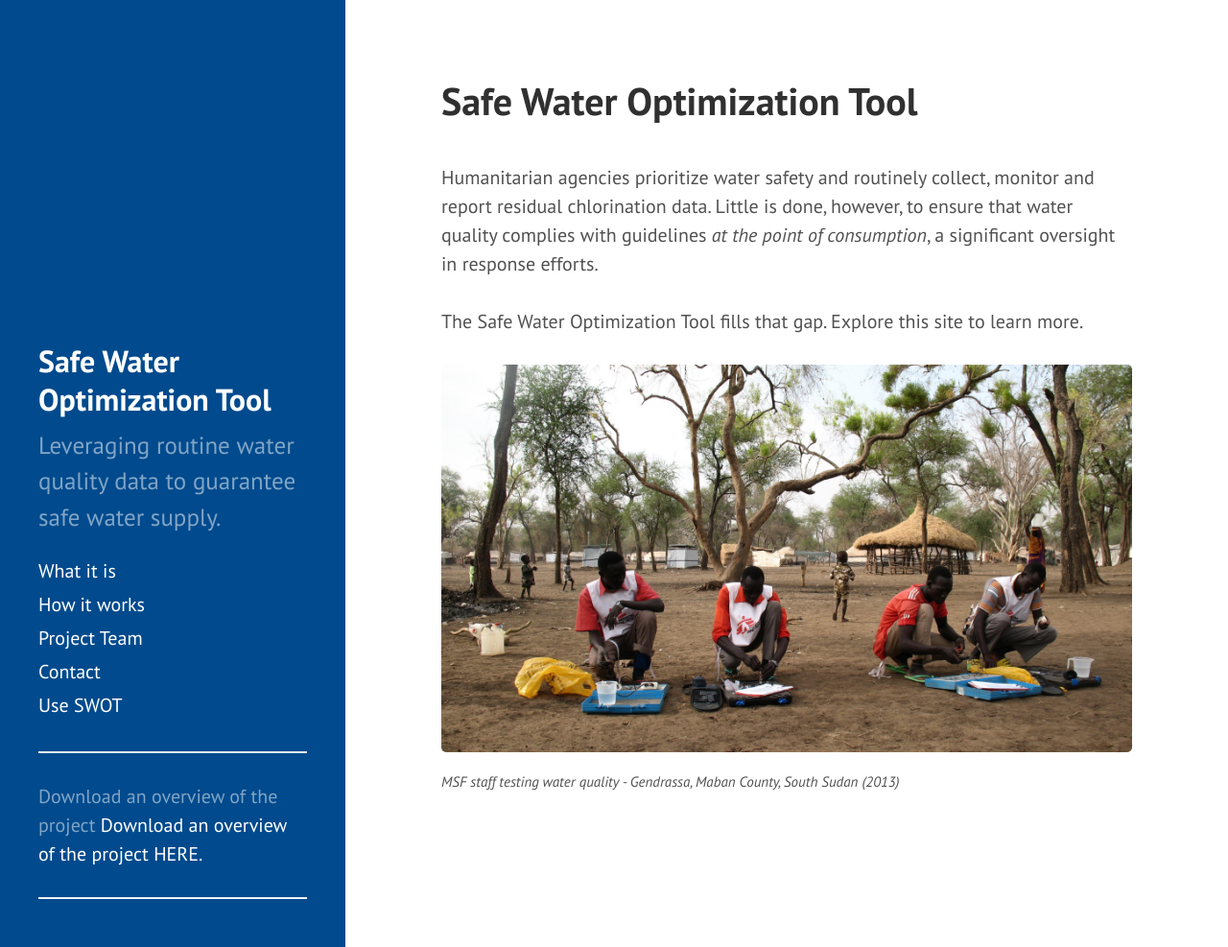
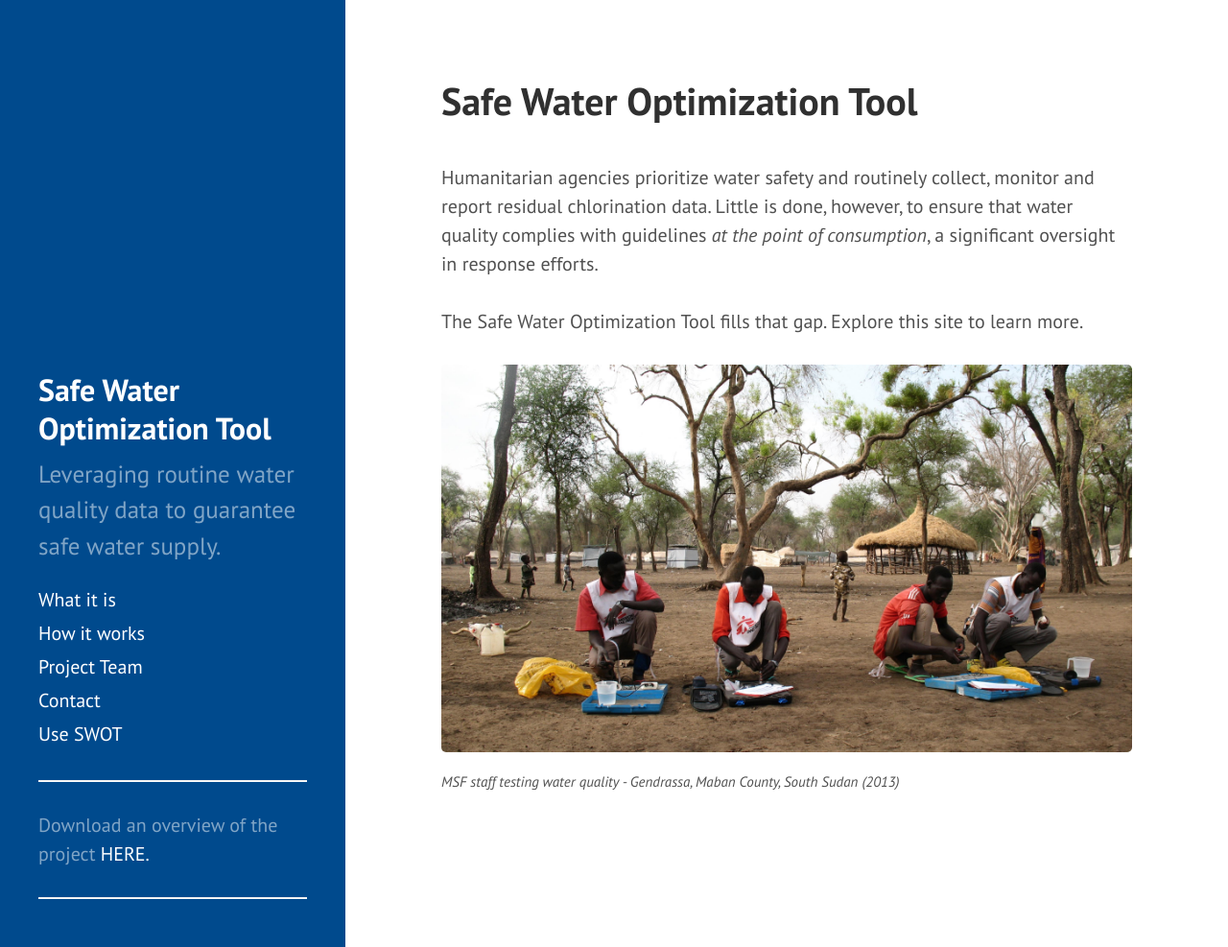
Before and after one commit to safeh2o/swot-infopage, a Jekyll site: the page built from index.html, in a window 1280 px wide and 987 px high. Shown: the whole window at 96% size. Built offline with Jekyll 4.4.1, drawn with Linux system fonts in a browser that asks for light colours; Markdown is read by kramdown in place of the engine named in the settings; the list of posts is cut into pages by our own code.

Commit message:
Update sidebar.html

```diff
--- a/_includes/sidebar.html
+++ b/_includes/sidebar.html
@@ -18,7 +18,7 @@
       <a class="sidebar-nav-item{% if page.url == '/use-swot/' %} active{% endif %}" href="{{ site.baseurl }}/use-swot/">Use SWOT</a>
       <hr>
       Download an overview of the project
-      <a href="/public/SWOT_Summary.pdf" download>Download an overview of the project&nbsp;HERE.</a>
+      <a href="/public/SWOT_Summary.pdf" download>HERE.</a>
       <hr>
 
     </nav>
```
